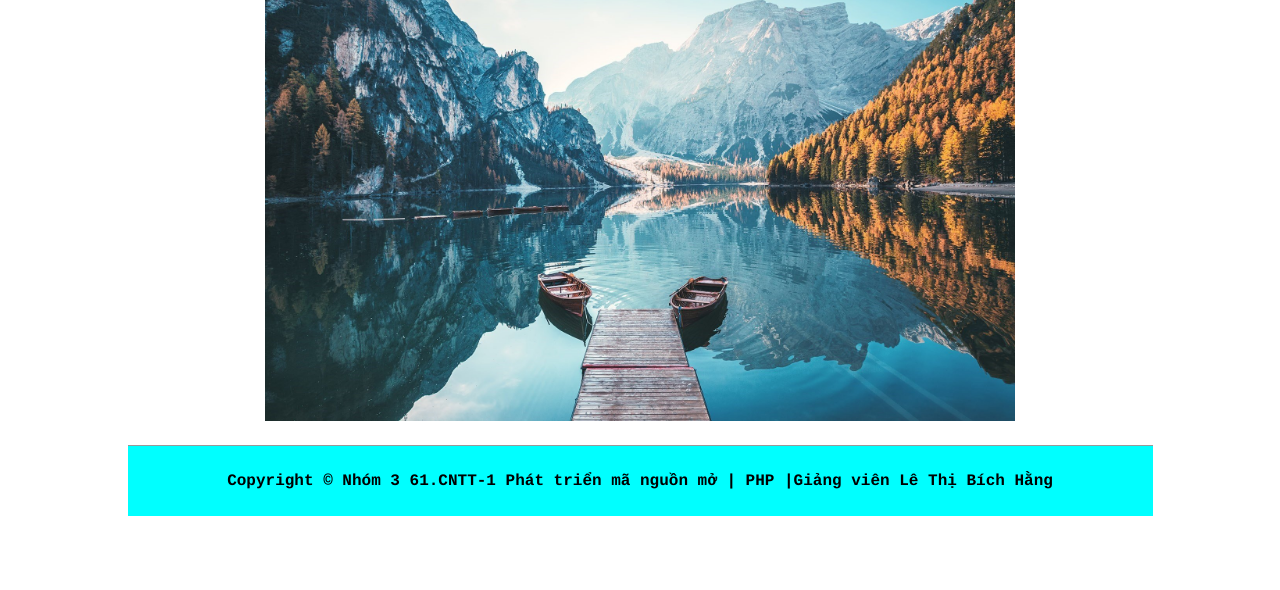
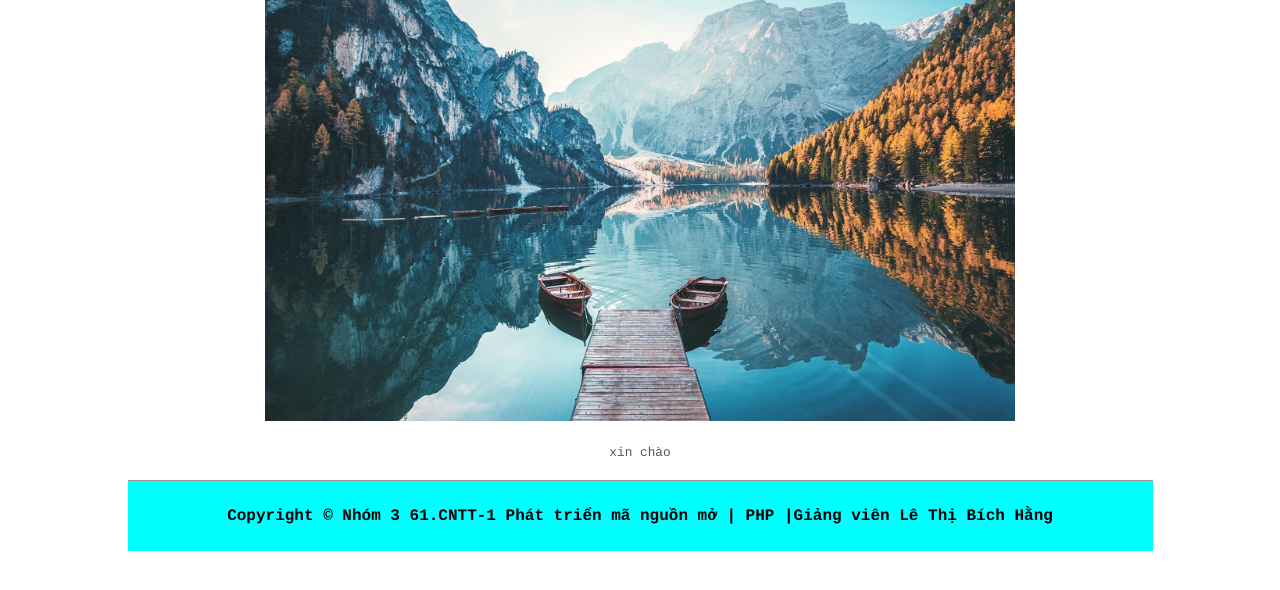
Before and after one commit to tamnguyen662001/BaocaoPHP, a PHP site: page /admin_page.php in a window 1280 px wide. Shown: the part 141-731 px from the top of the page. Run offline with PHP 8.4, Linux system fonts and the light colour scheme.

Commit message:
xin chào

```diff
--- a/admin_page.php
+++ b/admin_page.php
@@ -13,6 +13,7 @@ include ('includes/header.html');
 ?>
 <center>
 		<img src="./images/bg.jpg" width="750px"  alt="">
+		<p>xin chào</p>
 	</center>
 
 <?php
--- a/index.php
+++ b/index.php
@@ -1,6 +1,4 @@
 <?php
-
-
 $conn = mysqli_connect ('localhost','root','','qlsg') OR die ('Could not connect to MySQL: ' . mysqli_connect_error() );
 mysqli_set_charset($conn, 'UTF8');
 
```
